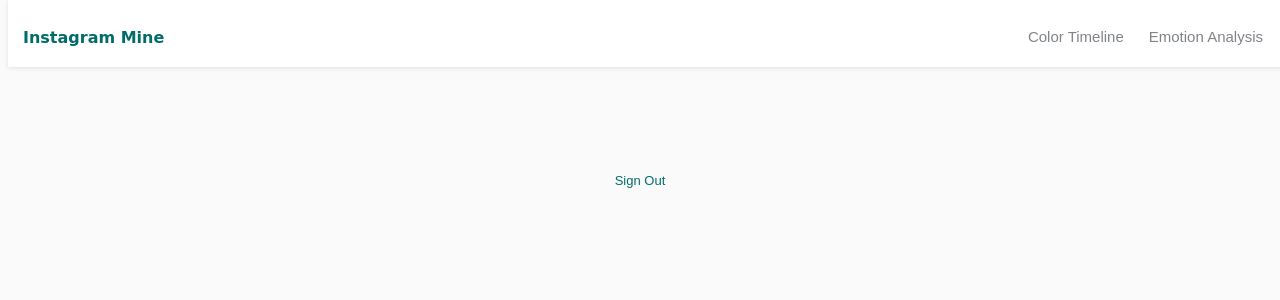
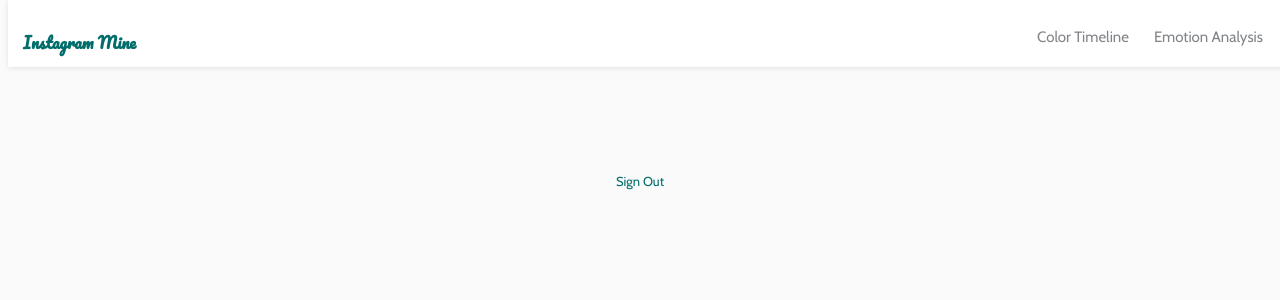
Before and after one commit to DandiW/InstaColor, a Flask app: template templates/chart.html in a window 1280 px wide. Shown: the top 300 px of the page. Run offline with Flask 2, Linux system fonts and the light colour scheme; the template is opened without the code that fills it, so the values that code supplies are empty; some libraries are stand-ins or nearby versions.

Commit message:
Font fixes

```diff
--- a/templates/chart.html
+++ b/templates/chart.html
@@ -2,6 +2,7 @@
 <html>
 <head>
 	<link rel="stylesheet" href="/static/style.css" type="text/css" />
+    <link href='https://fonts.googleapis.com/css?family=Cabin|Pacifico' rel='stylesheet' type='text/css' />
 
     <script type="text/javascript" src="https://www.gstatic.com/charts/loader.js"></script>
     <script type="text/javascript">
--- a/templates/stream.html
+++ b/templates/stream.html
@@ -3,7 +3,7 @@
 <head>
 	<title>Instagram Timeline</title>
 	<link rel="stylesheet" href="/static/style.css" type="text/css" />
- <link href='https://fonts.googleapis.com/css?family=Cabin|Pacifico' rel='stylesheet' type='text/css'>
+	<link href='https://fonts.googleapis.com/css?family=Cabin|Pacifico' rel='stylesheet' type='text/css' />
 
 	<script type="text/javascript" src="https://www.gstatic.com/charts/loader.js"></script>
 	<script type="text/javascript">
```
